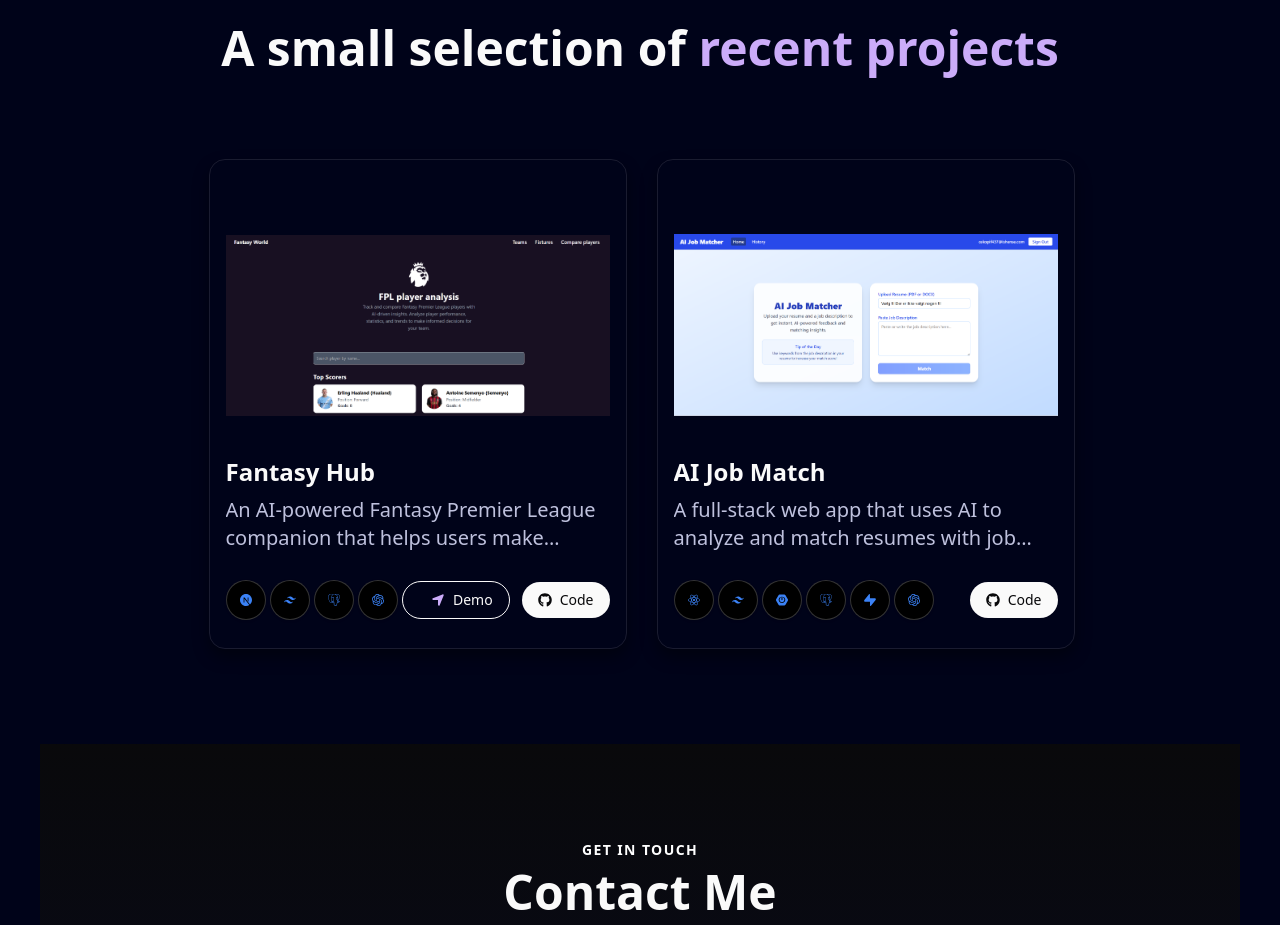
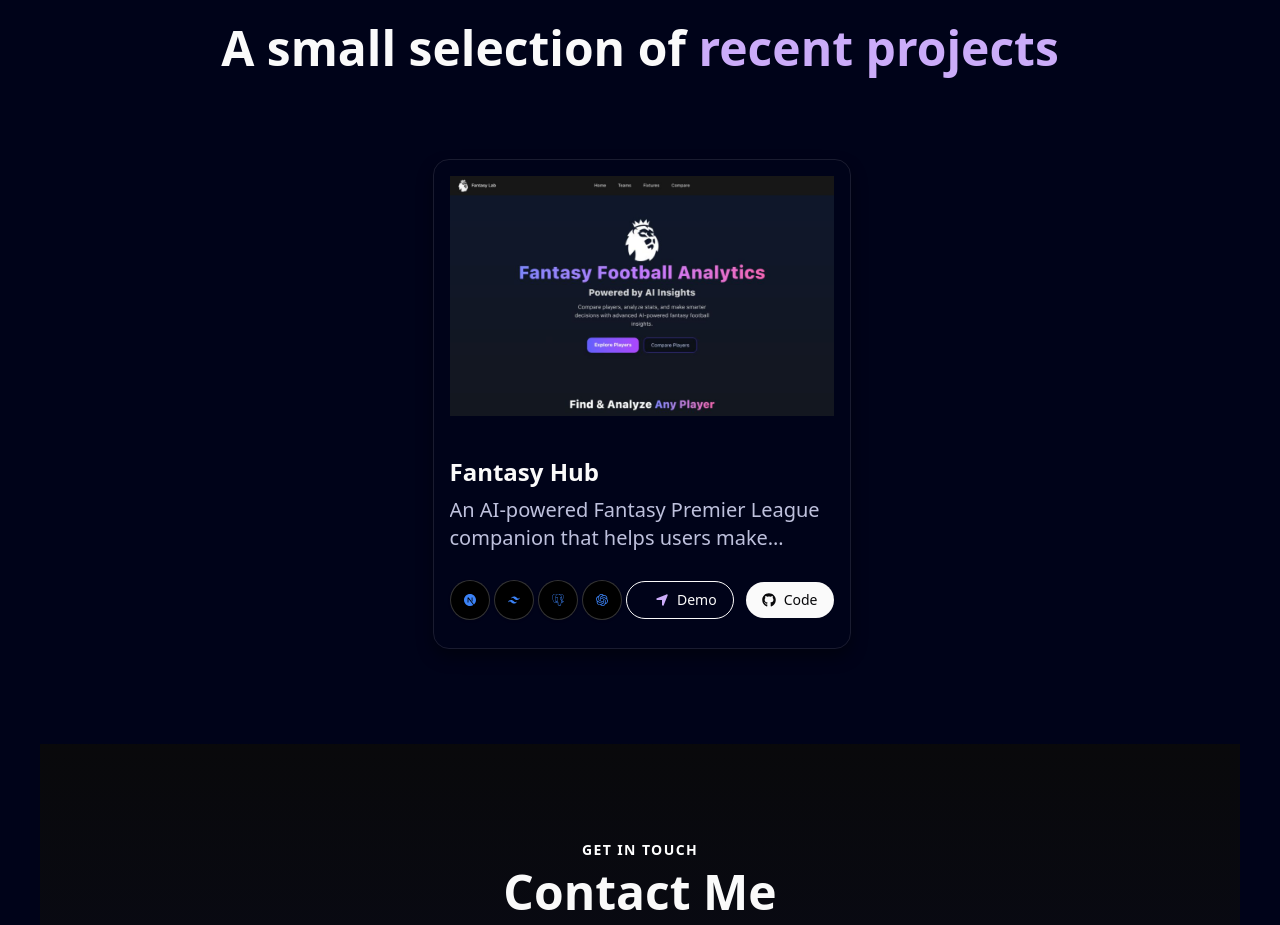
Before and after one commit to weasy1as/weasy1as.github.io, a Next.js app: page / in a window 1280 px wide. Shown: the part 5600-6525 px from the top of the page. Built offline with nearby package versions, Linux system fonts and the light colour scheme.

Commit message:
updated projects

```diff
--- a/src/components/Projects.tsx
+++ b/src/components/Projects.tsx
@@ -25,9 +25,9 @@ const RecentProjects = () => {
       name: "Fantasy Hub",
       description:
         "An AI-powered Fantasy Premier League companion that helps users make smarter FPL decisions using player insights, comparisons, and advanced stats.",
-      image: "/fantasy-hub.png",
-      demo: "https://fantasy-world-delta.vercel.app/",
-      github: "https://github.com/weasy1as/FantasyWorld",
+      image: "/fantasyLab.png",
+      demo: "https://fantasy-lab-inky.vercel.app/",
+      github: "https://github.com/weasy1as/FantasyLab",
       techStack: [
         { icon: <SiNextdotjs className={iconClass} />, name: "Next.js" },
         { icon: <SiTailwindcss className={iconClass} />, name: "Tailwind CSS" },
@@ -36,7 +36,7 @@ const RecentProjects = () => {
         { icon: <SiOpenai className={iconClass} />, name: "OpenAI API" },
       ],
     },
-    {
+    /* {
       name: "AI Job Match",
       description:
         "A full-stack web app that uses AI to analyze and match resumes with job descriptions, highlighting skill gaps and providing tailored improvement suggestions.",
@@ -51,6 +51,7 @@ const RecentProjects = () => {
         { icon: <SiOpenai className={iconClass} />, name: "OpenAI API" },
       ],
     },
+    */
   ];
 
   return (
```
Also changed, not shown: public/FantasyLab.png (added).
